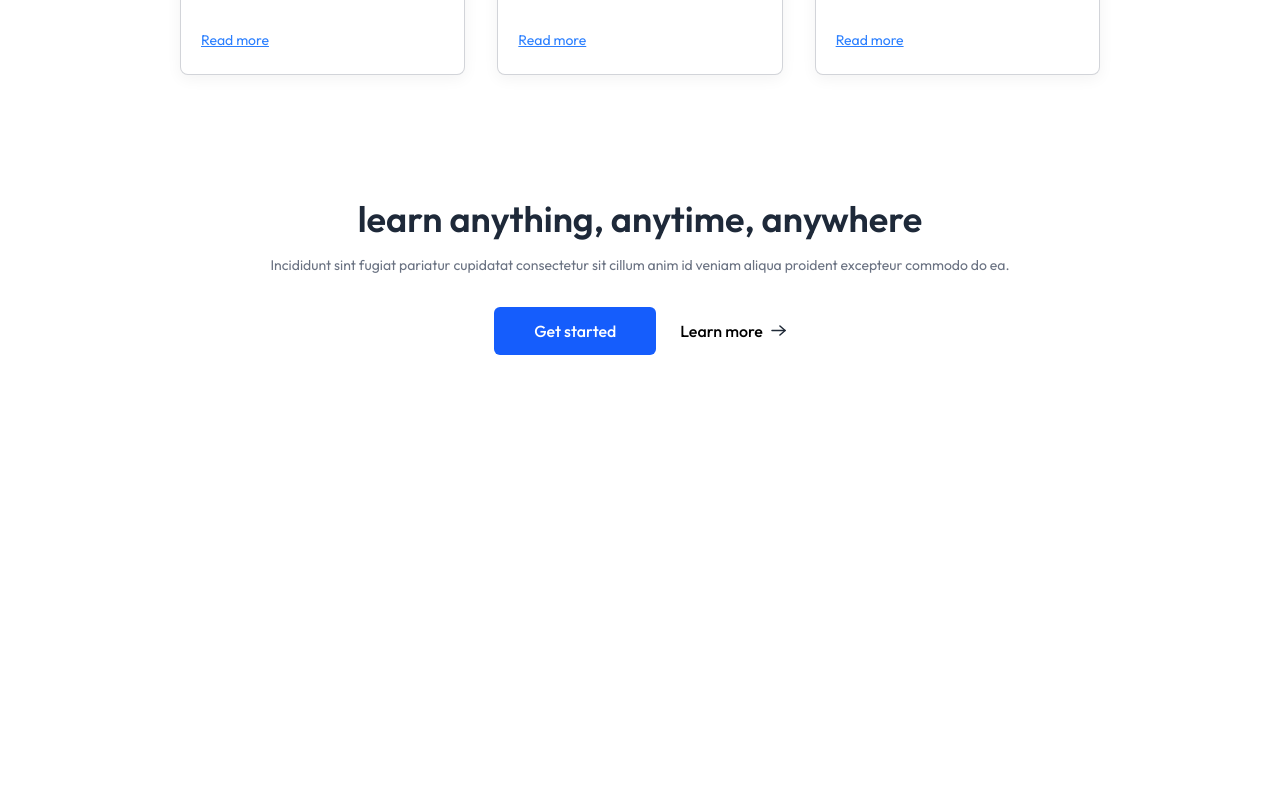
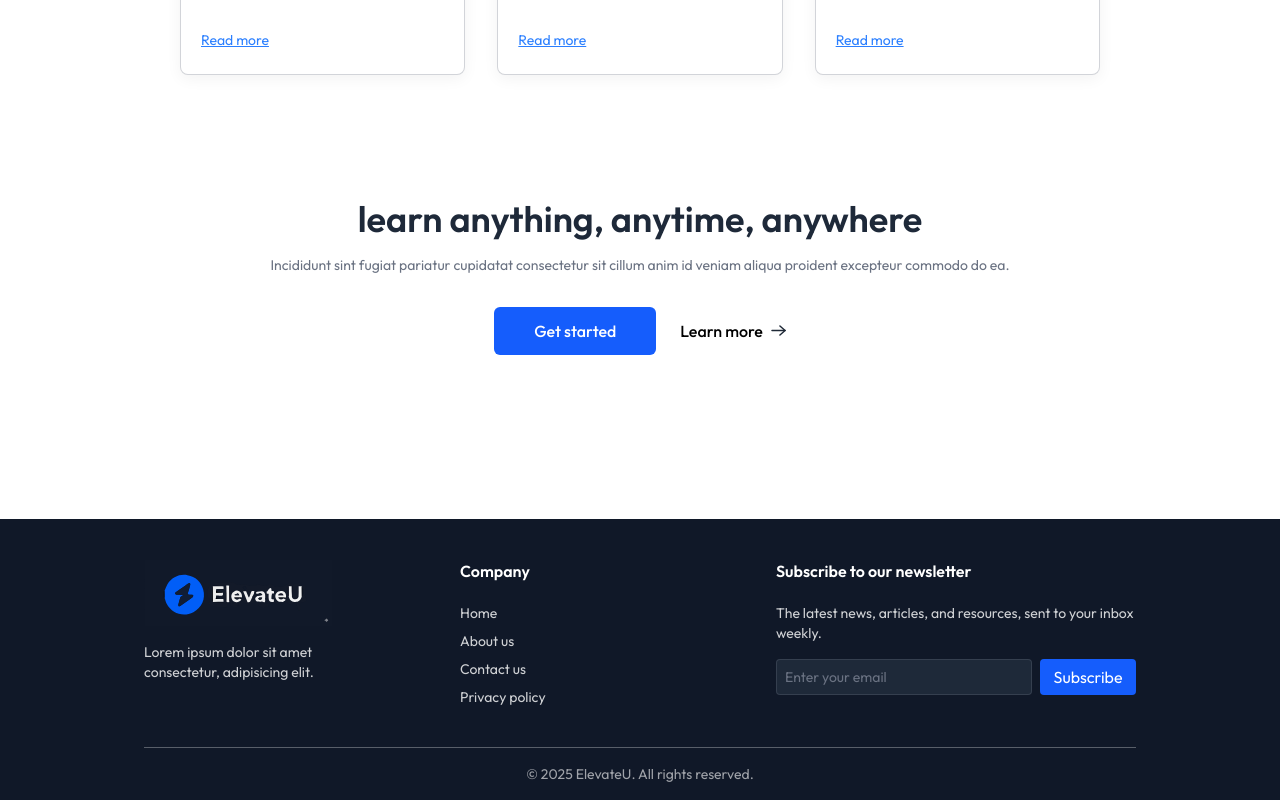
Before and after one commit to Abhijeetkv/ElevateU, a React (Vite) app in the folder frontend/: page / in a window 1280 px wide. Shown: the part 1814-2614 px from the top of the page. Before the commit the page ends 2265 px from the top, so only its background shows below. Built offline with nearby package versions, Linux system fonts and the light colour scheme; no server answers.

Commit message:
Add Footer component to student Home page
- Implemented Footer component with company information, newsletter subscription, and copyright notice.
- Integrated Footer into the Home page layout for consistent site navigation and information access.

```diff
--- a/frontend/src/assets/assets.js
+++ b/frontend/src/assets/assets.js
@@ -1,4 +1,5 @@
 import logo from './logo.svg'
+import logodark from './logodark.svg'
 import logo_dark from './logo_dark.svg'
 import search_icon from './search_icon.svg'
 import cross_icon from './cross_icon.svg'
@@ -88,7 +89,8 @@
     profile_img3,
     play_icon,
     blue_tick_icon,
-    lesson_icon
+    lesson_icon,
+    logodark,
 }
 
 export const dummyEducatorData = {
--- a/frontend/src/components/student/Footer.jsx
+++ b/frontend/src/components/student/Footer.jsx
@@ -0,0 +1,41 @@
+import React from 'react'
+import { assets } from '../../assets/assets'
+
+const Footer = () => {
+  return (
+    <>
+    <footer className='bg-gray-900 md:px-36 text-left w-full mt-10'>
+        <div className='flex flex-col md:flex-row items-start px-8 md:px-0 justify-center gap-10 md:gap-32 py-10 border-b border-white/30'>
+            <div className='flex flex-col md:items-start items-center w-full'>
+                <img src={assets.logodark} alt="logo" className='w-52' />
+                <p className='mt-4  text-center md:text-left text-sm text-white/80'>Lorem ipsum dolor sit amet consectetur, adipisicing elit. </p>
+            </div>
+            <div className='flex flex-col md:items-start items-center w-full'>
+                <h2 className='text-white font-semibold mb-5'>Company</h2>
+                <ul className='flex md:flex-col w-full justify-between text-sm text-white/80 md:space-y-2'>
+                    <li><a href="#" >Home</a></li>
+                    <li><a href="#" >About us</a></li>
+                    <li><a href="#" >Contact us</a></li>
+                    <li><a href="#" >Privacy policy</a></li>
+                </ul>
+            </div>
+            <div className='hidden md:flex flex-col items-start w-full'>
+                <h2 className='font-semibold text-white mb-5'>Subscribe to our newsletter</h2>
+
+                <p className='text-sm text-white/80'>The latest news, articles, and resources, sent to your inbox weekly.</p>
+
+                <div className='flex items-center gap-2 pt-4'>
+                <input type="email" placeholder='Enter your email'
+                    className='border border-gray-500/30 bg-gray-800 text-gray-500 placeholder-gray-500 outline-none w-64 h-9 rounded px-2 text-sm'/>
+
+                <button className='bg-blue-600 w-24 h-9 text-white rounded'>Subscribe</button>
+                </div>
+            </div>
+        </div>
+        <p className='py-4 text-center text-xs md:text-sm text-white/60'> © {new Date().getFullYear()} ElevateU. All rights reserved. </p>
+    </footer>
+    </>
+  )
+}
+
+export default Footer
--- a/frontend/src/pages/student/Home.jsx
+++ b/frontend/src/pages/student/Home.jsx
@@ -4,6 +4,7 @@
 import CoursesSection from '../../components/student/CoursesSection.jsx'
 import TestimonialSec from '../../components/student/TestimonialSec.jsx'
 import CallToAction from '../../components/student/CallToAction.jsx'
+import Footer from '../../components/student/Footer.jsx'
 
 const Home = () => {
   return (
@@ -14,6 +15,7 @@
       <CoursesSection />
       <TestimonialSec />
       <CallToAction />
+      <Footer />
     </div>
     </>
   )
```
Also changed, not shown: frontend/src/assets/logodark.svg (added).
